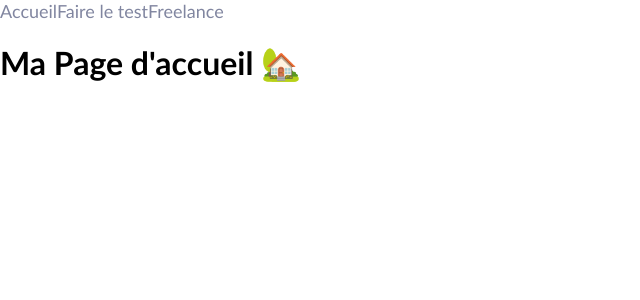
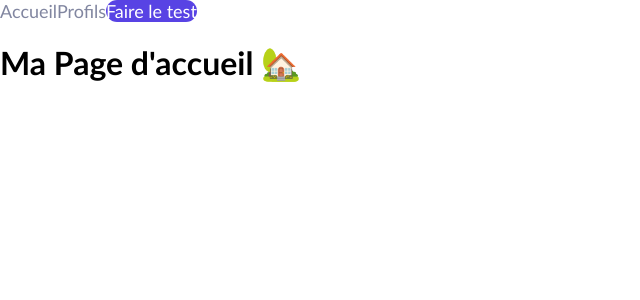
Before and after one commit to Muki-Dev/shiny-agence, a React (Create React App) app: page / in a window 1280 px wide. Shown: the top 300 px of the page, without its empty margins (0-640 px from the left). Built offline with nearby package versions, Linux system fonts and the light colour scheme.

Commit message:
update header

```diff
--- a/src/components/Header/index.jsx
+++ b/src/components/Header/index.jsx
@@ -9,17 +9,17 @@ function Header(){
     color: #8186a0;
     text-decoration: none;
     font-size: 18px;
-    {
-        (props) => props.$isFullLink && color: white; border-radius: 30px; background-color: ${colors.primary};
-    }
+    ${(props) =>
+    props.$isFullLink &&
+    `color: white; border-radius: 30px; background-color: ${colors.primary};`}
 `
     return(
         <nav>
             <StyledLink to="/">Accueil</StyledLink>
+            <StyledLink to="/freelance">Profils</StyledLink>
             <StyledLink to="/survey/1" $isFullLink>
-                Faire le test
+                 Faire le test
             </StyledLink>
-            <StyledLink to="/freelance">Freelance</StyledLink>
         </nav>
     )
 }
```
